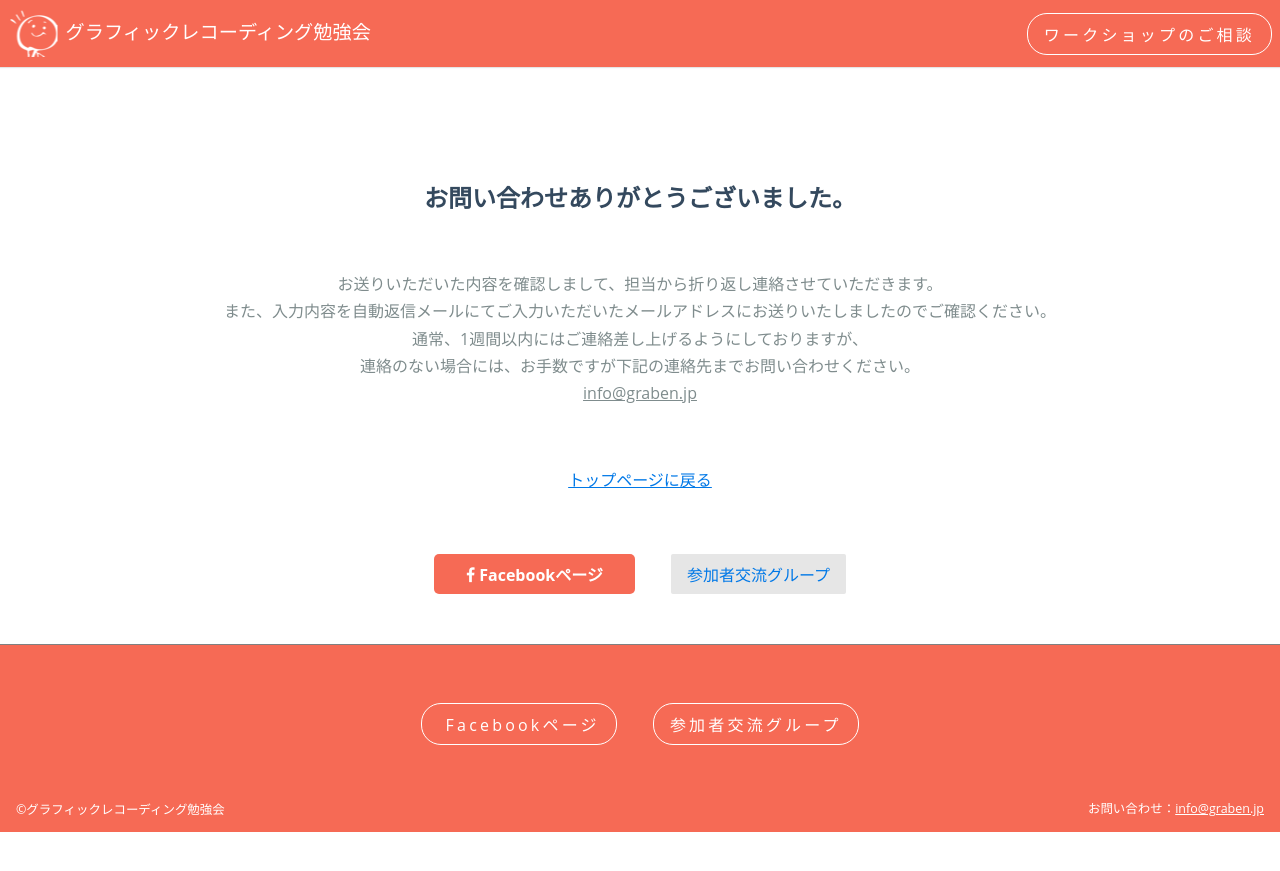
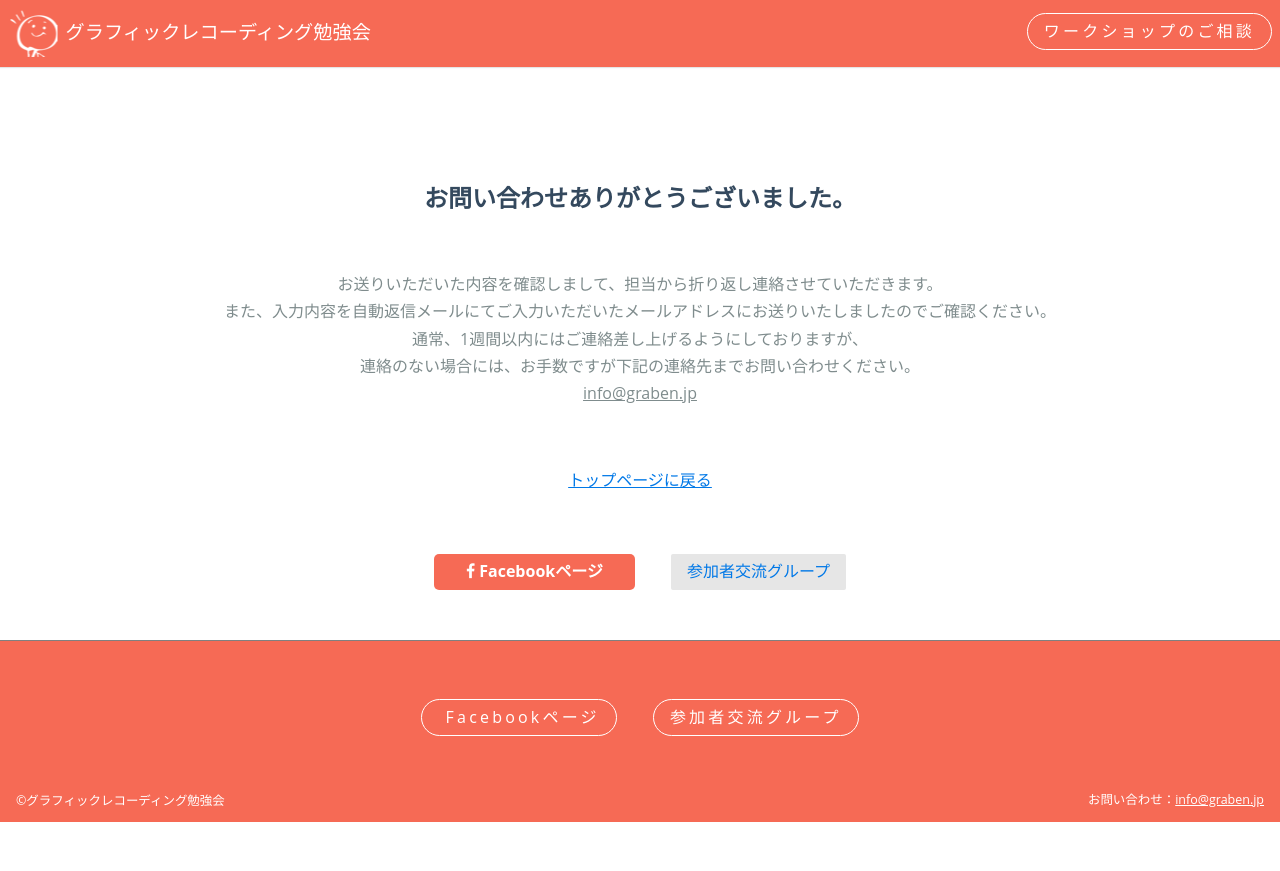
Before and after one commit to beijaflor/graben-site, a Jekyll site: the page built from thanks.html, in a window 1280 px wide. Shown: the top 871 px of the page. Built offline with Jekyll 4.4.1, drawn with Linux system fonts in a browser that asks for light colours; nearby versions of some CDN libraries.

Commit message:
fix small design bug

```diff
--- a/_sass/_05.compornents.scss
+++ b/_sass/_05.compornents.scss
@@ -59,7 +59,7 @@
 // content-wrapper
 .content-wrapper {
     position: absolute;
-    top: 45%;
+    top: 50%;
     width: 100%;
     min-height: 12%;
     z-index: 2;
--- a/_sass/_06.theme.scss
+++ b/_sass/_06.theme.scss
@@ -15,6 +15,10 @@
 // //     text-align: center;
 // // }
 
+
+.pure-button {
+  line-height: 1.2;
+}
 
 a.pure-button-primary {
     background-color: $color-base;
```
